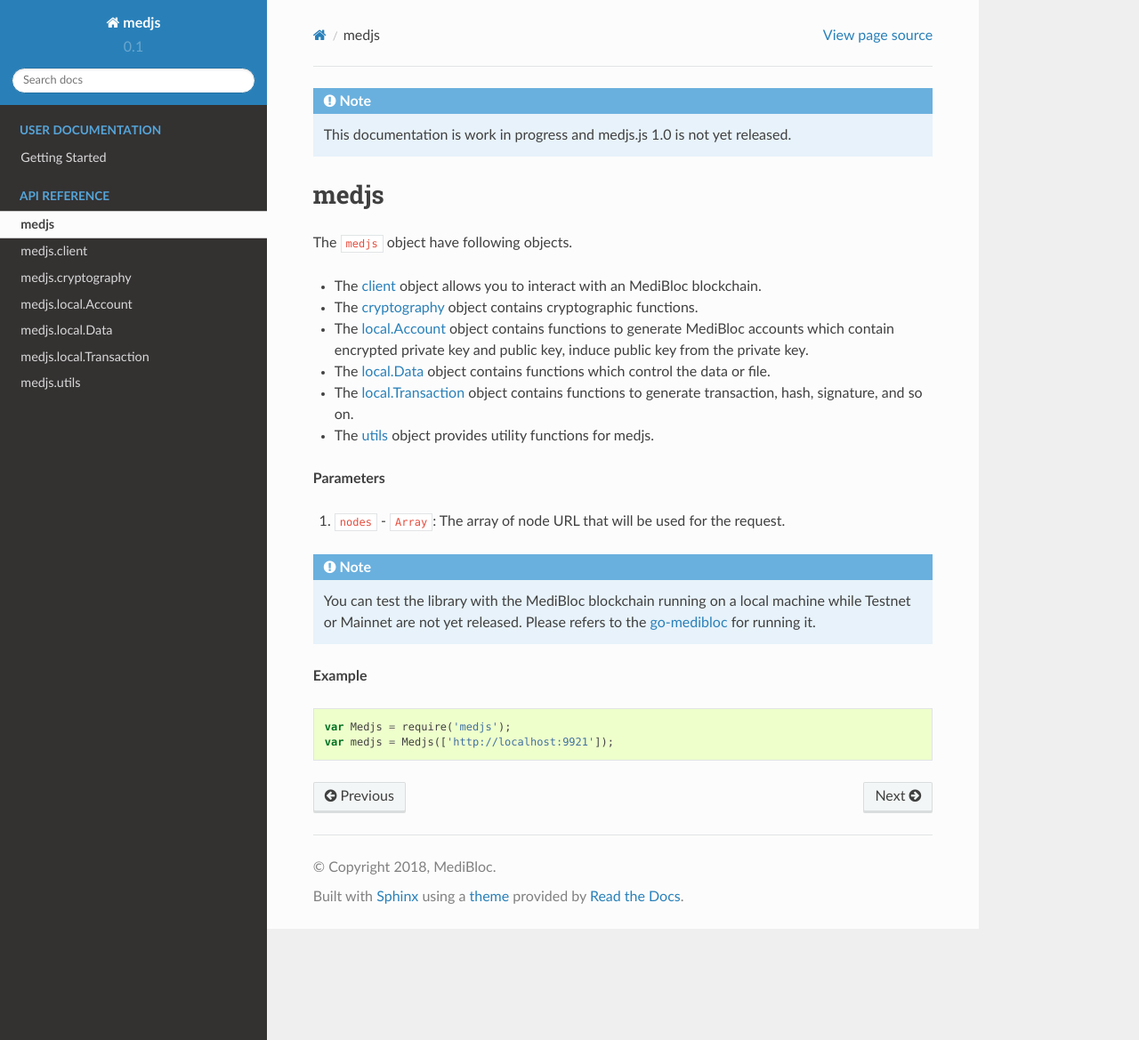
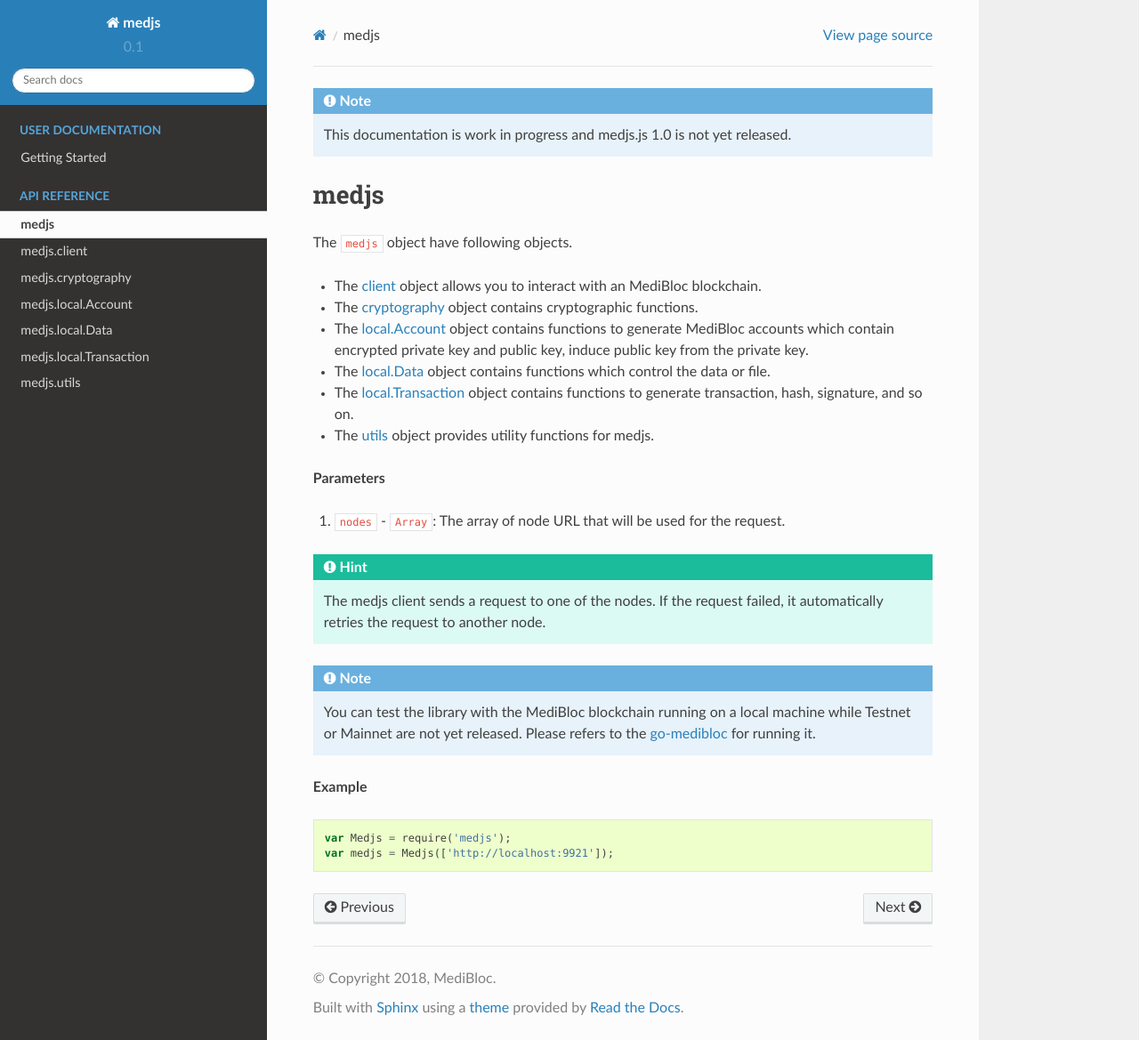
Before and after one commit to medibloc/panacea-js-old, a Sphinx documentation site: the page built from docs/medjs.rst, in a window 1280 px wide and 1169 px high. Shown: the whole window at 89% size. Built offline with Sphinx 7.4.7 and the Read the Docs theme 2.0.0, drawn with Linux system fonts in a browser that asks for light colours.

Commit message:
Add description of nodes in doc

```diff
--- a/docs/medjs.rst
+++ b/docs/medjs.rst
@@ -19,6 +19,8 @@
 
 1. ``nodes`` - ``Array``: The array of node URL that will be used for the request.
 
+.. Hint::
+    The medjs client sends a request to one of the nodes. If the request failed, it automatically retries the request to another node.
 
 .. include:: include_blockchain_note.rst
 
```
